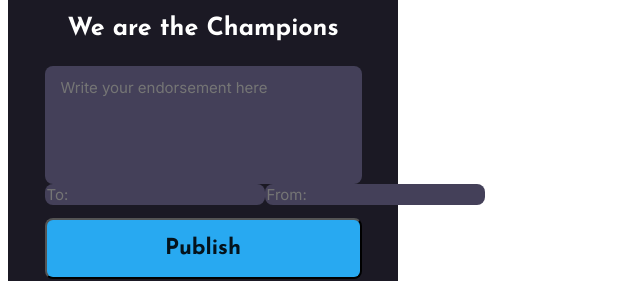
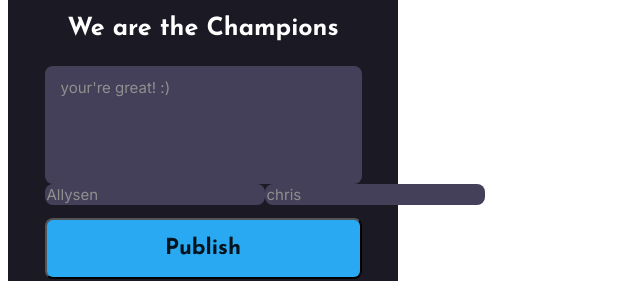
Before and after one commit to cwatersaudio/Scrimba-Solo-Projects, a React (Vite) app in the folder Endorsements/: page / in a window 1280 px wide. Shown: the part 150-431 px from the top of the page, without its empty margins (0-640 px from the left). Built offline with nearby package versions, Linux system fonts and the light colour scheme.

Commit message:
input fields not updating

```diff
--- a/Endorsements/src/App.jsx
+++ b/Endorsements/src/App.jsx
@@ -35,7 +35,7 @@ export default function App () {
   function handleChange (event) { //updates currentValue live
     console.log("Things are changing!");
     const {name,value,type} = event.target
-    const [to,from,accolade] = endorsements.currentEndorsement
+    const {to,from,accolade} = endorsements.currentEndorsement
     setEndorsements(prevEndorsements => {
       return {
       ...endorsements,
--- a/Endorsements/src/Components/Input.jsx
+++ b/Endorsements/src/Components/Input.jsx
@@ -8,12 +8,9 @@ export default function Input (props) {
             className="input--box user--input"
             placeholder="Write your endorsement here"
             name="accolade"
+            value={props.current.accolade}
+            onChange={props.handleChange}
             >
-                {/* Endorsement text area here
-                Need to initialize state and make some  functions
-                should call handleChange()
-                value should be
-                */}
 
             </textarea>
             <div className="to-from--area">
@@ -22,7 +19,8 @@ export default function Input (props) {
                 className="user--input"
                 type="text"
                 name="to"
-                // add value = props.to
+                value={props.current.to}
+                onChange={props.handleChange}
                 //add onChange
                 />
                 <input
@@ -30,8 +28,8 @@ export default function Input (props) {
                 className="user--input"
                 type="text"
                 name="from"
-                //add value = props.from
-                //add onChange
+                value={props.current.from}
+                onChange={props.handleChange}
                 />
             </div>
             <button id="submitButton"
```
